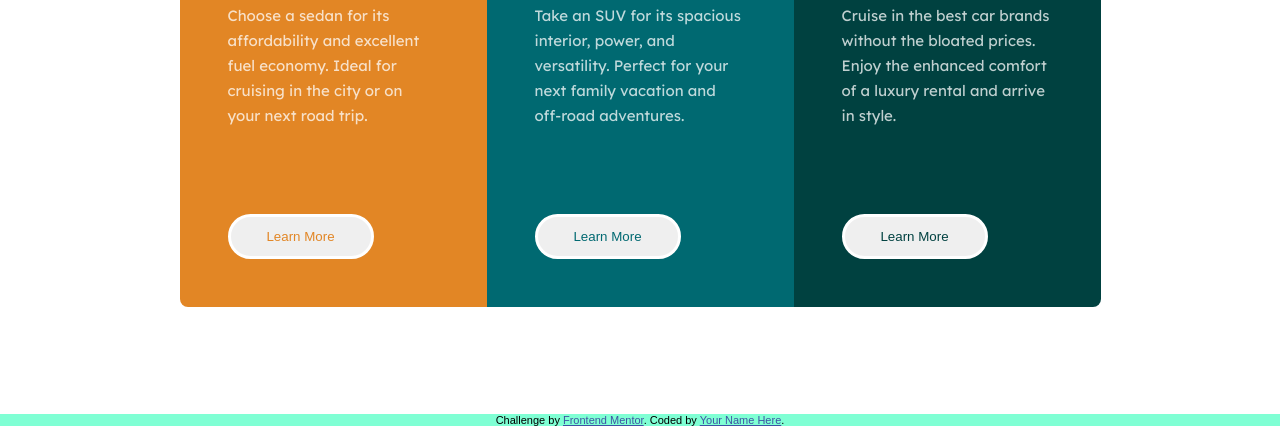
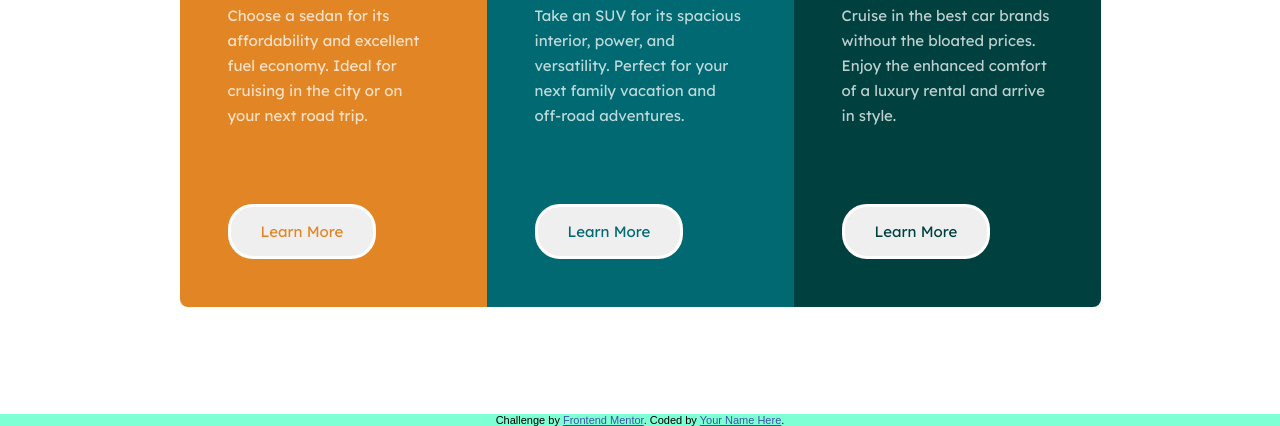
Before and after one commit to gmaysonnavefranck/frontend-mentor, a plain HTML site: page 3-column-card/index.html in a window 1280 px wide. Shown: the part 374-800 px from the top of the page. Drawn offline with Linux system fonts and the light colour scheme.

Commit message:
fixing button

```diff
--- a/3-column-card/index.html
+++ b/3-column-card/index.html
@@ -18,7 +18,9 @@
         or on your next road trip.</span>
         <div class="spacer" />
       </div>
-      <button class="button text-yellow">Learn More</button>
+      <div class="button-row">
+        <button class="button text-yellow">Learn More</button>
+      </div>
     </div>
     <div class="card bg-blue">
       <img class="icon" src="./images/icon-suvs.svg" alt="Icon of a SUV">
@@ -27,7 +29,9 @@
         and off-road adventures.</span>
         <div class="spacer" />
       </div>
-      <button class="button text-blue">Learn More</button>
+      <div class="button-row">
+        <button class="button text-blue">Learn More</button>
+      </div>
     </div>
     <div class="card bg-green last-card">
       <img class="icon" src="./images/icon-luxury.svg" alt="Icon of a luxury car">
@@ -36,7 +40,9 @@
         rental and arrive in style.</span>
         <div class="spacer" />
         </div>
-      <button class="button text-green">Learn More</button>
+      <div class="button-row">
+        <button class="button text-green">Learn More</button>
+      </div>
     </div>
   </div>
   <div class="footer">
--- a/3-column-card/style.css
+++ b/3-column-card/style.css
@@ -46,10 +46,14 @@ body {
 
 .button {
   border: 3px solid #FFF;
-  width: 146px;
   border-radius: 25px;
   color: #F2F2F2;
-  padding: 12px 31px;
+  padding: 12px 30px;
+  font-size: 15px;
+  font-family: Lexend Deca;
+  font-style: normal;
+  font-weight: 400;
+  line-height: 25px;
 }
 
 .button:hover {
```
